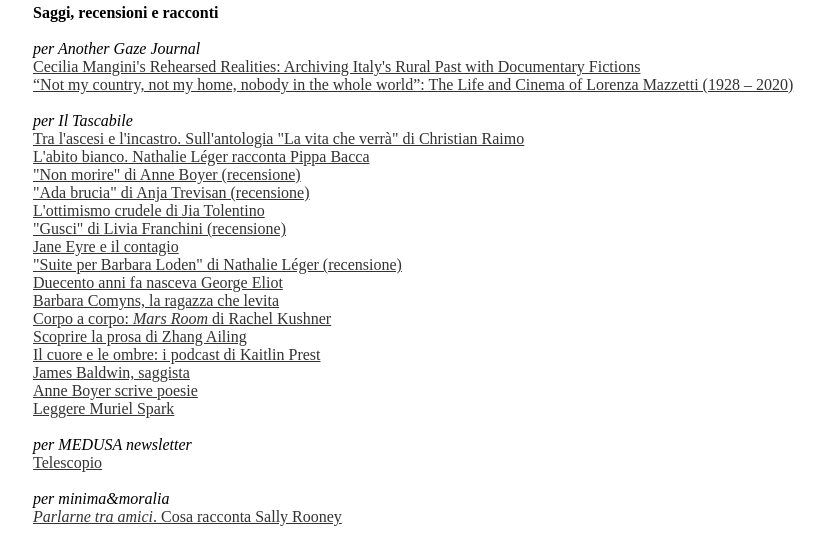
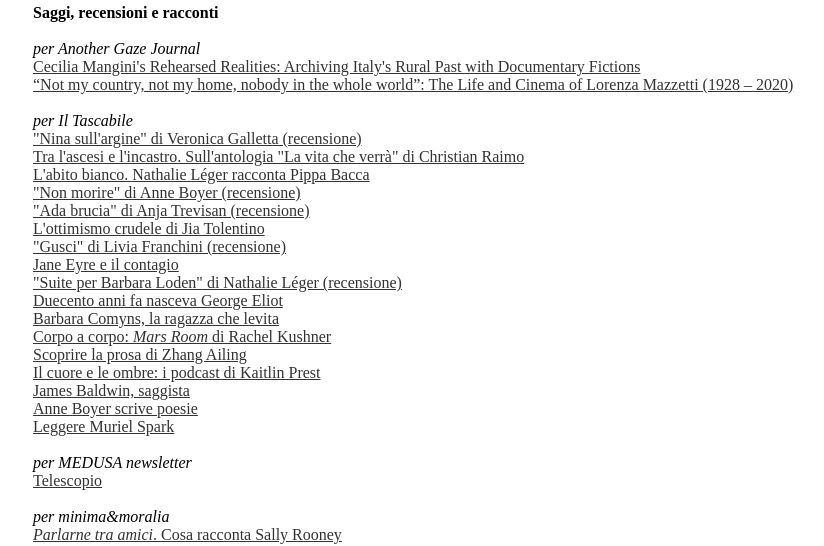
Before and after one commit to FrancescaMassarenti/francescamassarenti.github.io, a plain HTML site: page index.html in a window 1280 px wide. Shown: the part 2000-2546 px from the top of the page, without its empty margins (5-829 px from the left). Drawn offline with Linux system fonts and the light colour scheme.

Commit message:
Update index.html

```diff
--- a/index.html
+++ b/index.html
@@ -74,6 +74,7 @@ La mia mail &egrave; massarenti [punto] francesca [chiocciola] gmail [punto] com
 <a href="https://www.anothergaze.com/not-country-not-home-nobody-whole-world-life-cinema-lorenza-mazzetti/" target=”_blank”>“Not my country, not my home, nobody in the whole world”: The Life and Cinema of Lorenza Mazzetti (1928 – 2020)</a><br><br>
 
 <i>per Il Tascabile</i><br>
+<a href="https://www.iltascabile.com/recensioni/nina-argine-galletta//" target=”_blank”>"Nina sull'argine" di Veronica Galletta (recensione)</a><br>
 <a href="https://www.iltascabile.com/letterature/vita-che-verra/" target=”_blank”>Tra l'ascesi e l'incastro. Sull'antologia "La vita che verrà" di Christian Raimo</a><br>
 <a href="https://www.iltascabile.com/letterature/abito-bianco-leger-bacca/" target=”_blank”>L'abito bianco. Nathalie L&eacute;ger racconta Pippa Bacca</a><br>
 <a href="https://www.iltascabile.com/recensioni/non-morire-anne-boyer/" target=”_blank”>"Non morire" di Anne Boyer (recensione)</a><br>
```
